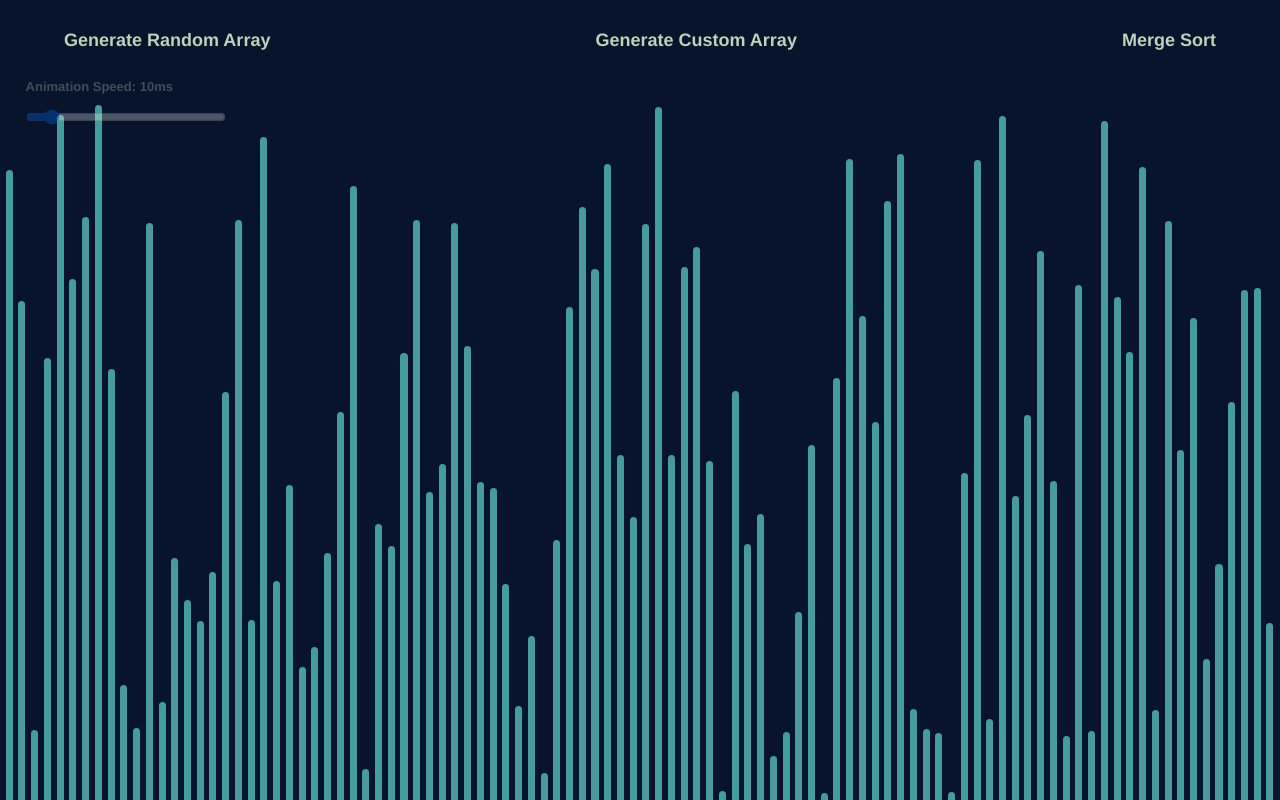
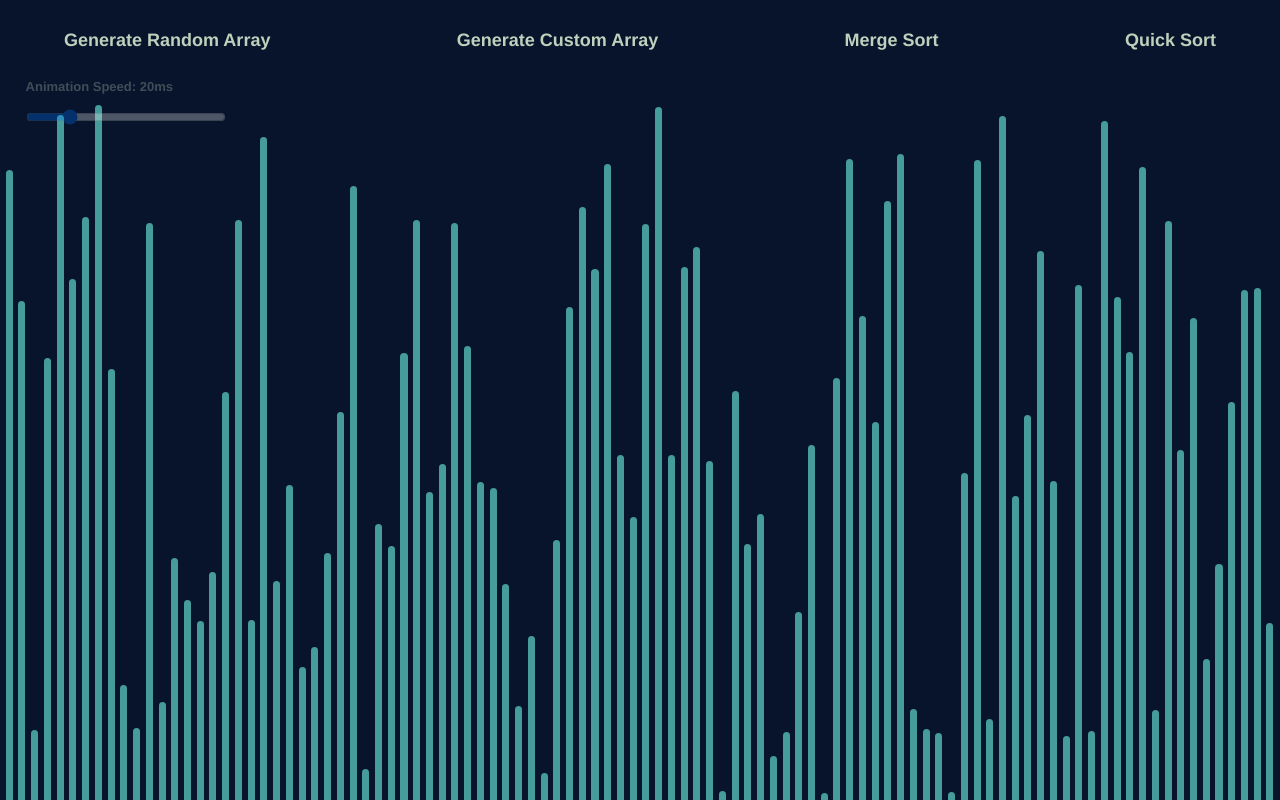
Before and after one commit to EdiKrasniqi11/AlgoSortVisualizer, a React (Create React App) app: page / in a window 1280 px wide. Built offline with nearby package versions, Linux system fonts and the light colour scheme.

Commit message:
Quick Sort Commit Finished

```diff
--- a/src/App.js
+++ b/src/App.js
@@ -2,13 +2,18 @@ import './App.css'
 import Header from './components/header/Header'
 import Sorter from './components/sorter/Sorter'
 import getMergeAnimations from './components/algorithms/MergeSort'
-import { useEffect, useState } from 'react'
+import getQuickAnimations from './components/algorithms/QuickSort'
+import animateMergeSort from './components/algorithmAnimators/mergeSortAnimator'
+import animateQuickSort from './components/algorithmAnimators/quickSortAnimator'
+import { useCallback, useEffect, useState } from 'react'
 
 function App() {
   const [array,setArray] = useState([])
-  const [animationSpeed, setAnimationSpeed] = useState(10)
+  const [animationSpeed, setAnimationSpeed] = useState(20)
   const normalBarColor = '#469c9a'
-  const compareBarColor = 'red'
+  const compareBarColor = 'purple'
+  const pivotBarColor = 'yellow'
+  const [disabledToggle, setDisabledToggle] = useState('')
 
   useEffect(() => {
       generateRandomArray(100)
@@ -26,30 +31,21 @@ function App() {
   function mergeSort(){
     const animations = getMergeAnimations(array)
     const arrayItems = document.getElementsByClassName('array-item')
-    for(let i=0; i<animations.length; i++){
-      if(i % 3 !== 2){
-        const [first, second] = animations[i]
-        const firstStyle = arrayItems[first].style
-        const secondStyle = arrayItems[second].style
-        const color = i % 3 === 0 ? compareBarColor: normalBarColor
-        setTimeout(() =>{
-          firstStyle.backgroundColor = color
-          secondStyle.backgroundColor = color;
-        }, i*animationSpeed)
-      }else{
-        setTimeout(() => {
-          const[bar, newHeight] = animations[i]
-          const barStyle = arrayItems[bar].style
-          barStyle.height = `${newHeight}px`
-        }, i*animationSpeed)
-      }
-    }
+
+    animateMergeSort(animations, arrayItems, normalBarColor, compareBarColor, animationSpeed)
+  }
+
+  function quickSort(){
+    const animations = getQuickAnimations(array)
+    const arrayItems = document.getElementsByClassName('array-item')
+
+    animateQuickSort(animations, arrayItems, normalBarColor, compareBarColor, pivotBarColor, animationSpeed)
   }
 
   return (
     <div className="main-container">
-      <Header generateRandom={() => generateRandomArray(Math.floor(Math.random()*(100-21)+20))} setArray={setArray} mergeSort={mergeSort}/>
-      <Sorter array={array} animationSpeed={animationSpeed} setAnimationSpeed={setAnimationSpeed} />
+      <Header generateRandom={() => generateRandomArray(Math.floor(Math.random()*(100-21)+20))} setArray={setArray} mergeSort={mergeSort} quickSort={quickSort}/>
+      <Sorter array={array} animationSpeed={animationSpeed} setAnimationSpeed={setAnimationSpeed}/>
     </div>
   );
 }
--- /dev/null
+++ b/src/components/algorithmAnimators/mergeSortAnimator.js
@@ -0,0 +1,20 @@
+export default function animateMergeSort(animations, arrayItems, normalBarColor, compareBarColor, animationSpeed){
+    for(let i=0; i<animations.length; i++){
+        if(i % 3 !== 2){
+          const [first, second] = animations[i]
+          const firstStyle = arrayItems[first].style
+          const secondStyle = arrayItems[second].style
+          const color = i % 3 === 0 ? compareBarColor: normalBarColor
+          setTimeout(() =>{
+            firstStyle.backgroundColor = color
+            secondStyle.backgroundColor = color;
+          }, i*animationSpeed)
+        }else{
+          setTimeout(() => {
+            const[bar, newHeight] = animations[i]
+            const barStyle = arrayItems[bar].style
+            barStyle.height = `${newHeight}px`
+          }, i*animationSpeed)
+        }
+    }
+}
--- /dev/null
+++ b/src/components/algorithmAnimators/quickSortAnimator.js
@@ -0,0 +1,96 @@
+export default function animateQuickSort(animations, arrayItems, normalBarColor, compareBarColor, pivotBarColor, animationSpeed){
+    for( let i = 0; i < animations.length; i++){
+        let animation = animations[i]
+        let [first, second, firstHeight, secondHeight, color, type] = []
+        type = animation[animation.length-1]
+        let firstStyle
+        let secondStyle
+        let tempHeight
+        switch(type){
+          case 'select pivot':
+            let pivotIndex = animation[0]
+            let pivotStyle = arrayItems[pivotIndex].style
+            setTimeout(() => {
+              pivotStyle.backgroundColor = pivotBarColor
+            }, i*animationSpeed)
+            break
+          case 'move pivot':
+            [first, second, type] = animation
+            firstStyle = arrayItems[first].style
+            secondStyle = arrayItems[second].style
+            tempHeight = firstStyle.height
+            setTimeout(() => {
+              firstStyle.backgroundColor = normalBarColor
+              firstStyle.height = secondStyle.height
+              secondStyle.height = tempHeight
+              secondStyle.backgroundColor = pivotBarColor
+            }, i*animationSpeed)
+            break
+          case 'select i and j':
+            [first, second, type] = animation
+            firstStyle = arrayItems[first]?.style
+            secondStyle = arrayItems[second]?.style
+            setTimeout(() => {
+              if(first !== -1){
+                firstStyle.backgroundColor = compareBarColor
+              }
+              secondStyle.backgroundColor = compareBarColor
+            },i*animationSpeed)
+            break
+          case 'deselect i and j':
+            [first, second, type] = animation
+            firstStyle = arrayItems[first]?.style
+            secondStyle = arrayItems[second]?.style
+            setTimeout(() => {
+              if(first !== -1){
+                firstStyle.backgroundColor = normalBarColor
+              }
+              secondStyle.backgroundColor = normalBarColor
+            },i*animationSpeed)
+            break
+          case 'compare j to pivot':
+            [first, second, color, type] = animation
+            firstStyle = arrayItems[first]?.style
+            secondStyle = arrayItems[second].style
+            setTimeout(() => {
+              firstStyle.backgroundColor = color
+              secondStyle.backgroundColor = color
+            }, i*animationSpeed)
+            break
+          case 'decompare j to pivot':
+            [first, second, type] = animation
+            firstStyle = arrayItems[first].style
+            secondStyle = arrayItems[second].style
+            setTimeout(() => {
+              firstStyle.backgroundColor = compareBarColor
+              secondStyle.backgroundColor = pivotBarColor
+            }, i*animationSpeed)
+            break
+          case 'switch i and j':
+            [first, second, firstHeight, secondHeight, type] = animation
+            firstStyle = arrayItems[first].style
+            secondStyle = arrayItems[second].style
+            setTimeout(() => {
+              firstStyle.height = `${secondHeight}px`
+              secondStyle.height = `${firstHeight}px`
+            }, i*animationSpeed)
+            break
+          case 'switch i and pivot':
+            [first, second, firstHeight, secondHeight, type] = animation
+            firstStyle = arrayItems[first].style
+            secondStyle = arrayItems[second].style
+            setTimeout(() => {
+              firstStyle.height = `${secondHeight}px`
+              secondStyle.height = `${firstHeight}px`
+            }, i*animationSpeed)
+            break
+          case 'deselect pivot':
+            [first, type] = animation
+            firstStyle = arrayItems[first].style
+            setTimeout(() => {
+              firstStyle.backgroundColor = normalBarColor
+            }, i*animationSpeed)
+            break
+        }
+      }
+}
--- a/src/components/algorithms/MergeSort.js
+++ b/src/components/algorithms/MergeSort.js
@@ -3,8 +3,6 @@ export default function getMergeAnimations(array){
   const auxiliaryArray = array.slice()
 
   mergeSortHelper(array, 0, array.length - 1, auxiliaryArray, animations)
-
-  console.log(array)
   return animations
 }
 
--- /dev/null
+++ b/src/components/algorithms/QuickSort.js
@@ -0,0 +1,72 @@
+export default function getQuickSort(array){
+    var animations = []
+
+    quickSort(array, 0, array.length-1,animations)
+    return animations
+}
+
+function quickSort(array, startIndex, endIndex, animations){
+    if(startIndex >= endIndex){
+        return
+    }
+    if(Array.isArray(animations)){
+        let pivotPointer = Math.floor(Math.random() * (startIndex - endIndex+1)+endIndex)
+        // animation for finding the pivot
+        animations.push([pivotPointer, 'select pivot'])
+        animations.push([pivotPointer, 'deselect pivot'])
+
+        // sending the pivot to the end
+        animations.push([pivotPointer, endIndex,'move pivot'])
+        swap(array, pivotPointer, endIndex)
+
+        let i = partition(array, startIndex, endIndex, animations)
+
+        quickSort(array, startIndex, i-1, animations)
+        quickSort(array, i+1, endIndex, animations)
+    }
+}
+
+function partition(array, startIndex, endIndex, animations){
+    let count = 1
+    let pivot = endIndex
+    let i = startIndex-1
+    let j = startIndex
+    while(j <= pivot){
+        let tempI = i
+        let tempJ = j
+        // establishing i and j
+        animations.push([i, j, 'select i and j'])
+
+
+        if(array[j] < array[pivot]){
+            i++
+            // successful comparison between j and pivot
+            animations.push([j, pivot, "green", 'compare j to pivot'])
+            animations.push([j, pivot, 'decompare j to pivot'])
+            animations.push([i, j, array[i], array[j], 'switch i and j'])
+            swap(array, i, j)
+            j++
+
+        }else{
+            // failed comparison between j and pivot
+            animations.push([j, pivot, "red", 'compare j to pivot'])
+            animations.push([j, pivot, 'decompare j to pivot'])
+            j++
+        }
+        // coloring back i and j
+        animations.push([tempI, tempJ, 'deselect i and j'])
+    }
+    i++
+    // placing the pivot in place
+    animations.push([i, pivot, array[i], array[pivot], 'switch i and pivot'])
+    swap(array, i, pivot)
+
+    // coloring the pivot back to the normal color
+    animations.push([pivot, 'deselect pivot'])
+    return i
+}
+function swap(array, i, j){
+    let temp = array[i]
+    array[i] = array[j]
+    array[j] = temp
+}
--- a/src/components/header/Header.css
+++ b/src/components/header/Header.css
@@ -18,6 +18,9 @@ button:hover{
 }
 .popup-overlay {
     color:aliceblue
+}
+.disabled{
+    pointer-events: none;
 }
 select{
     height:40px;
--- a/src/components/header/Header.js
+++ b/src/components/header/Header.js
@@ -1,7 +1,6 @@
 import './Header.css'
 import { useState } from 'react'
 import Popup from '../popup/Popup'
-import MergeSort from '../algorithms/MergeSort'
 
 export default function Header(props){
     const [toggle, setToggle] = useState(0);
@@ -40,6 +39,7 @@ export default function Header(props){
             <button onClick={props.generateRandom}>Generate Random Array</button>
             <button onClick={() => {setToggle(1); document.getElementById('form').reset(); setArrayLength(0)}}>Generate Custom Array</button>
             <button onClick={() => props.mergeSort()}>Merge Sort</button>
+            <button onClick={() => props.quickSort()}>Quick Sort</button>
         </header>
         <Popup toggle={toggle} deactivate={() => {setToggle(0)}}>
             <div className="popup-inner">
```
